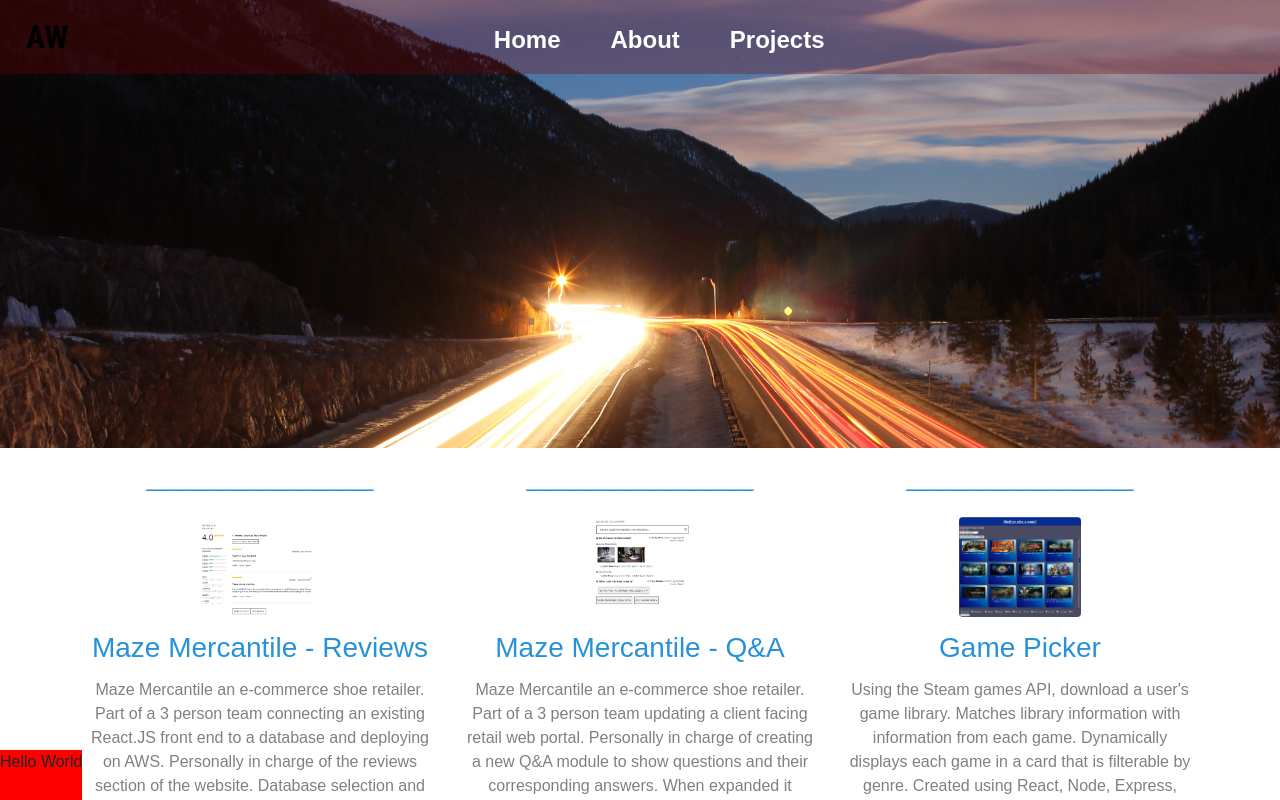
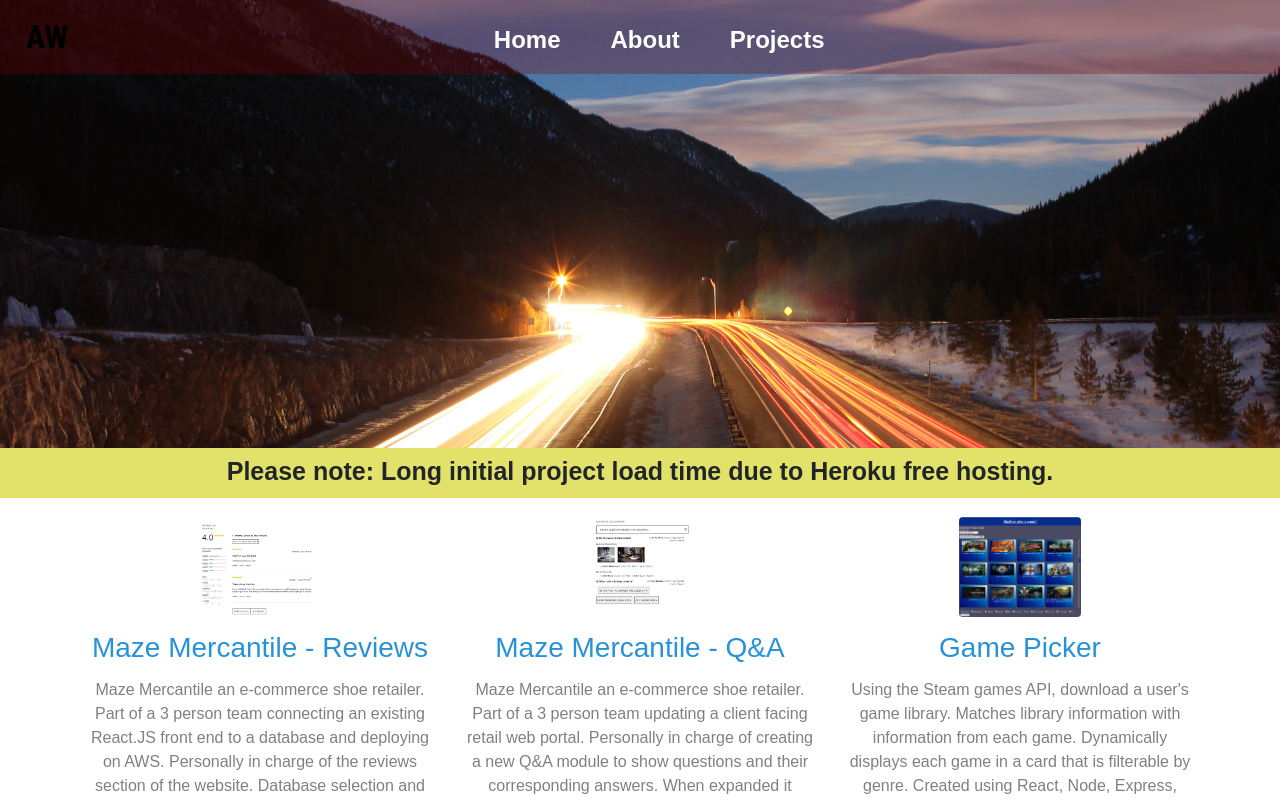
Before and after one commit to Aaron-Waguespack/resumelandingpage, a React (Create React App) app: page /projects in a window 1280 px wide. Shown: the top 800 px of the page. Built offline with nearby package versions, Linux system fonts and the light colour scheme.

Commit message:
env file for webpack

```diff
--- a/src/components/cnavbar.css
+++ b/src/components/cnavbar.css
@@ -1,5 +1,5 @@
 nav.navbar, .navbar-default {
-  background-color: rgba(120,0,0,0.3) !important;
+ color: rgba(44, 25, 25, 0.3)
 }
 
 .navbar-nav {
@@ -22,7 +22,6 @@ nav.navbar, .navbar-default {
   font-family: 'Roboto Condensed', sans-serif;
   position: relative-top;
   width: 5%;
-  text-align:
 }
 
  .navbar-toggler-icon {
@@ -33,3 +32,10 @@ nav.navbar, .navbar-default {
     background-color: rgba(225,225,225,1);
     margin-right:10px;
    }
+
+  .navclass {
+  z-index:200;
+  width: 100%;
+    position: fixed;
+  transition: opacity .1s ease;
+}
--- a/src/components/cnavbar.js
+++ b/src/components/cnavbar.js
@@ -6,8 +6,31 @@ import './cnavbar.css';
 export default class Navbar2 extends Component {
   constructor() {
      super();
-     this.state = { text : 'AW'}
+     this.state = {
+        text : 'AW',
+        backgroundColor: 'rgba(120,0,0,.3)',
+        color: 'black'
+      }
    }
+
+   componentDidMount() {
+    if (typeof window !== "undefined") {
+      window.onscroll = () => {
+        let currentScrollPos = window.pageYOffset;
+        // console.log(maxScroll)
+        if (currentScrollPos > 0) {
+          this.setState({ backgroundColor: "rgba(44, 25, 25)" },);
+          this.setState({ color: "white" },)
+          // console.log(currentScrollPos)
+        } else {
+          this.setState({ backgroundColor: "rgba(120,0,0,.3)" });
+          this.setState({ color: "black" },)
+        }
+      }
+    }
+  }
+
+
    //set the text
    onMouseover (e) {
      this.setState({text : 'Aaron Waguespack'})
@@ -20,10 +43,15 @@ export default class Navbar2 extends Component {
   render() {
     const {text} = this.state;
     return (
-      <Navbar fixed="top"  expand="lg" default collapseOnSelect >
+      <Navbar fixed="top"  expand="lg" default collapseOnSelect
+      className="navclass"
+       style={{ background: `${this.state.backgroundColor}`}}
+      >
       <Navbar.Brand href="/"
           onMouseEnter={this.onMouseover.bind(this)}
-          onMouseLeave={this.onMouseout.bind(this)}>{text}</Navbar.Brand>
+          onMouseLeave={this.onMouseout.bind(this)}
+          style={{ color: `${this.state.color}`}}
+          >{text}</Navbar.Brand>
       <Navbar.Toggle aria-controls="basic-navbar-nav" className="ml-auto"/>
       <Navbar.Collapse id="basic-navbar-nav">
       <Nav >
--- a/src/components/projects.css
+++ b/src/components/projects.css
@@ -17,10 +17,14 @@
 }
 
 .your-class {
-    z-index:200;
+	z-index:200;
+	width: 100%;
     position: fixed;
-    bottom:0;
 	transition: opacity .1s ease;
-	background-color: red;
+	background-color: rgb(226, 226, 107);
 	height: 50px;
+	text-align: center;
+	font-weight: bold;
+	font-size: 25px;
+	padding-top:5px;
 }
--- a/src/components/scroll.js
+++ b/src/components/scroll.js
@@ -26,7 +26,7 @@ class Index extends Component {
   render() {
     return (
         <div className="your-class" style={{ opacity: `${this.state.opacity}`}} >
-         {/* additonal content */} Hello World
+         Please note: Long initial project load time due to Heroku free hosting.
         </div>
     )
   }
```
Also changed, not shown: package.json (line endings or trailing spaces).
